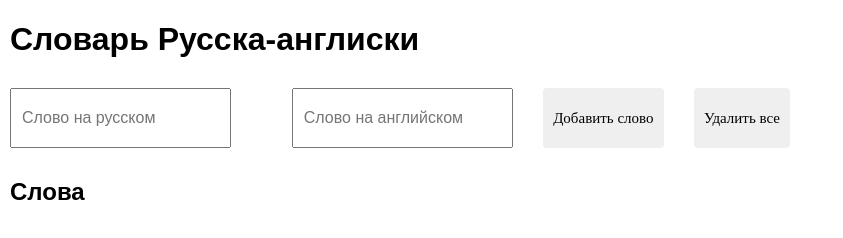
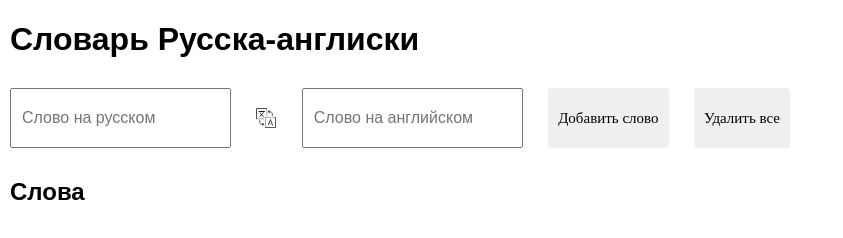
Before and after one commit to Zaccal/Project-vocabulary, a plain HTML site: page index.html in a window 1280 px wide. Shown: the whole page, without its empty margins (0-843 px from the left). Drawn offline with nearby package versions, Linux system fonts and the light colour scheme.

Commit message:
Vocabulary v0.1

```diff
--- a/main.css
+++ b/main.css
@@ -37,6 +37,13 @@ h1{
     height: 60px;
     padding-left: 10px;
     font-family: sans-serif;
+}
+
+.icon {
+    width: 20px;
+    height: 20px;
+    background: url('./img/translation.png') no-repeat;
+    background-size: cover;
 }
 
 .addWord {
```
